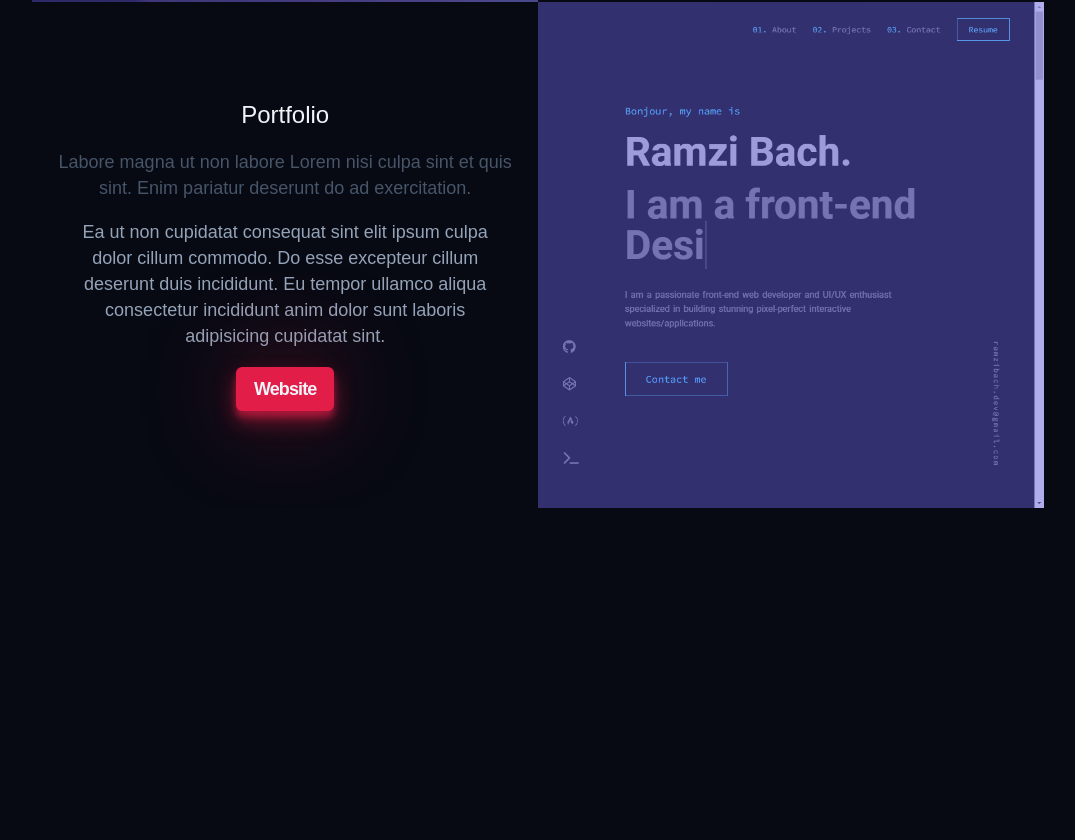
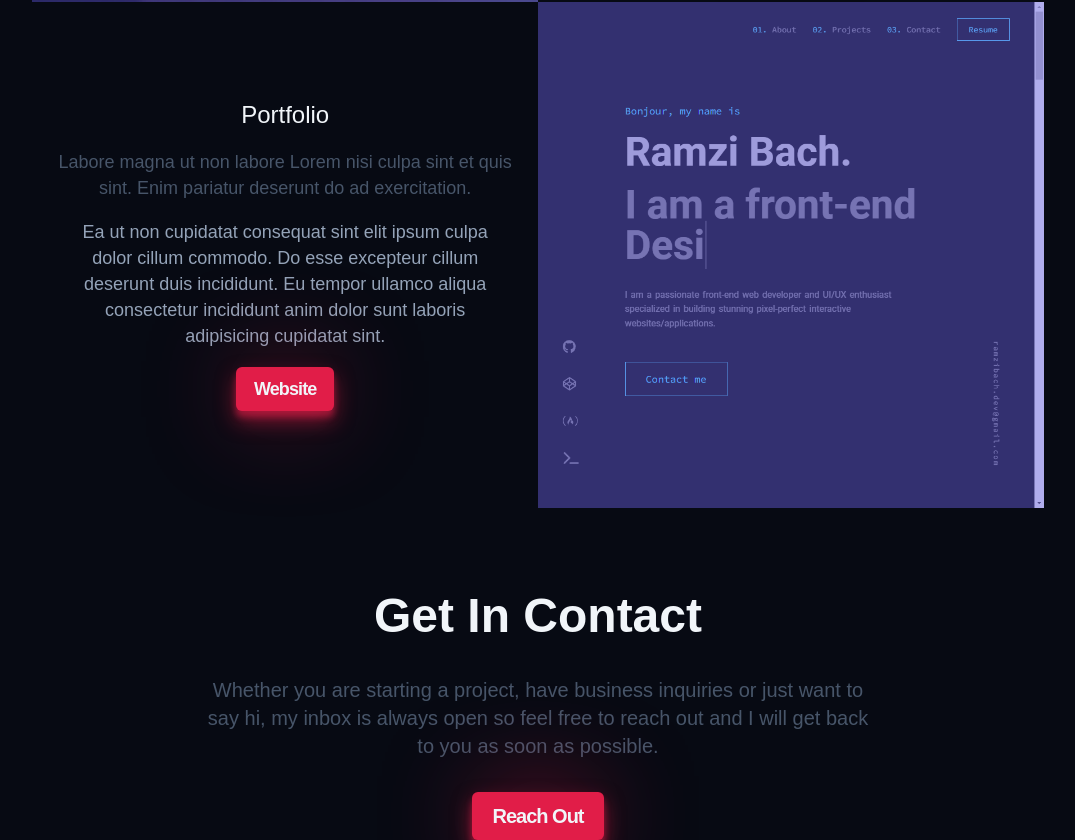
Before and after one commit to IsbatBInHossain/personal-website-v1, a website built with Vite: page index.html in a window 1280 px wide. Shown: the part 6292-7132 px from the top of the page, without its empty margins (102-1177 px from the left). Before the commit the page ends 6800 px from the top, so only its background shows below. Built offline with nearby package versions, Linux system fonts and the light colour scheme; a web font is replaced by a local one.

Commit message:
Add markup and styling of contact section

```diff
--- a/index.html
+++ b/index.html
@@ -319,7 +319,13 @@
           </div>
         </section>
         </div>
-      <!-- <section></section> -->
+      <section class="contact section container">
+        <h2 class="contact__title">Get in Contact</h2>
+        <p class="contact__description">
+          Whether you are starting a project, have business inquiries or just want to say hi, my inbox is always open so feel free to reach out and I will get back to you as soon as possible.
+        </p>
+        <a href="mailto:isbatbinhossain@gmail.com" target="_blank" class="contact__btn btn">Reach Out</a>
+      </section>
     </main>
     <footer>
       <!-- <a
--- a/src/main.js
+++ b/src/main.js
@@ -5,4 +5,5 @@ import "../styles/components/hero.css";
 import "../styles/components/about.css";
 import "../styles/components/featured.css";
 import "../styles/components/work.css";
+import "../styles/components/contact.css";
 import "../styles/utils.css";
--- /dev/null
+++ b/styles/components/contact.css
@@ -0,0 +1,75 @@
+.contact {
+  text-align: center;
+  display: flex;
+  flex-direction: column;
+  justify-content: center;
+  align-items: center;
+  gap: 1rem;
+}
+.contact__title {
+  font-size: var(--size-2xl);
+  color: var(--clr-light);
+  text-transform: capitalize;
+}
+.contact__description {
+  font-size: var(--size-sm);
+  color: var(--clr-slate600);
+  max-width: 60ch;
+}
+.contact__btn {
+  font-size: var(--size-sm);
+}
+
+/* xs */
+@media (min-width: 475px) {
+  .contact {
+    gap: 1.5rem;
+  }
+  .contact__title {
+    font-size: var(--size-3xl);
+  }
+  .contact__description {
+    font-size: var(--size-base);
+  }
+  .contact__btn {
+    font-size: var(--size-base);
+  }
+}
+
+/* sm */
+/* @media (min-width: 640px) {} */
+
+/* md */
+/* @media (min-width: 768px) {} */
+
+/* lg */
+@media (min-width: 1024px) {
+  .contact__title {
+    font-size: var(--size-4xl);
+  }
+  .contact__description {
+    font-size: var(--size-lg);
+  }
+  .contact__btn {
+    font-size: var(--size-lg);
+  }
+}
+
+/* xl */
+@media (min-width: 1280px) {
+  .contact {
+    gap: 2rem;
+  }
+  .contact__title {
+    font-size: var(--size-5xl);
+  }
+  .contact__description {
+    font-size: var(--size-xl);
+  }
+  .contact__btn {
+    font-size: var(--size-xl);
+  }
+}
+
+/* 2xl */
+/* @media (min-width: 1536px) {} */
```
